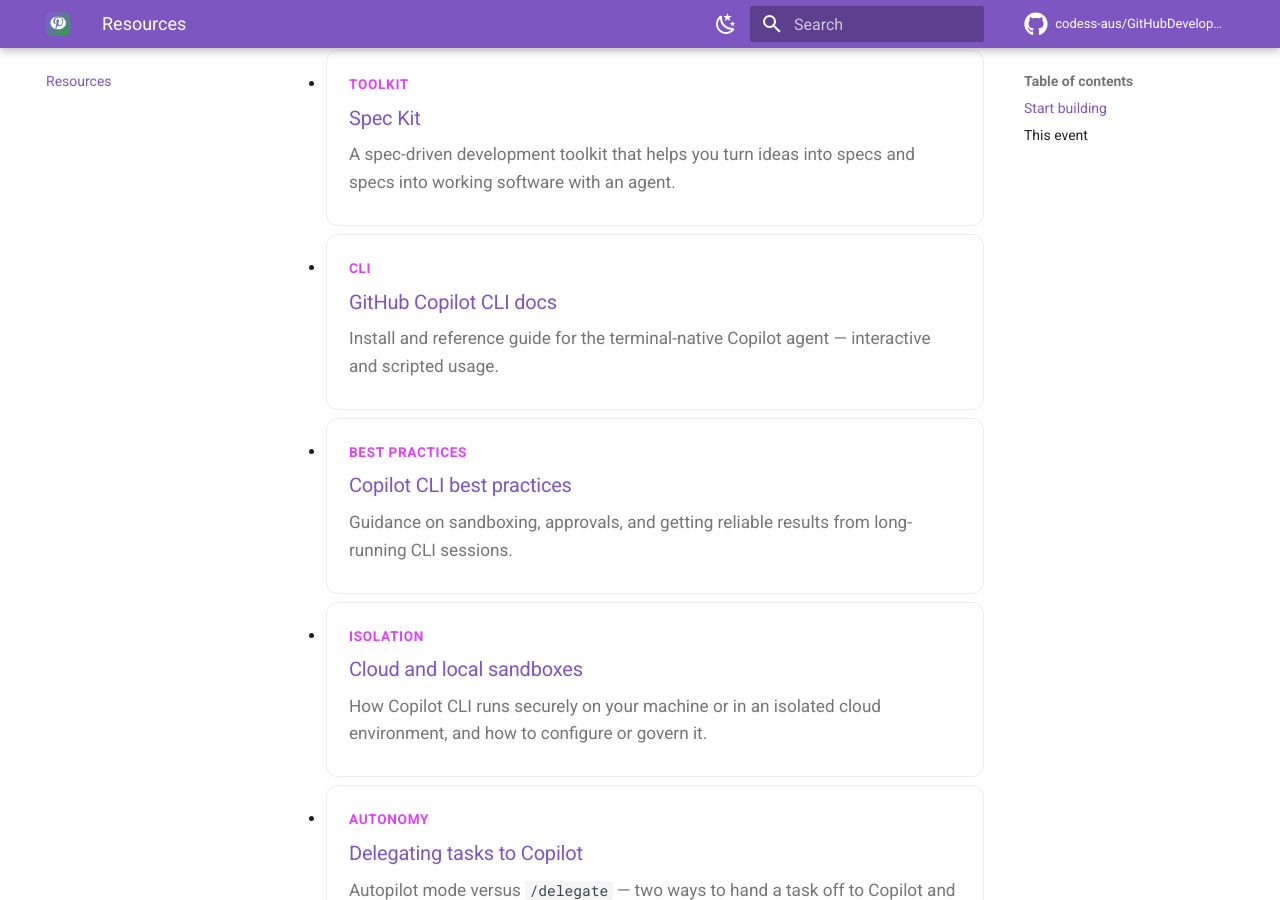
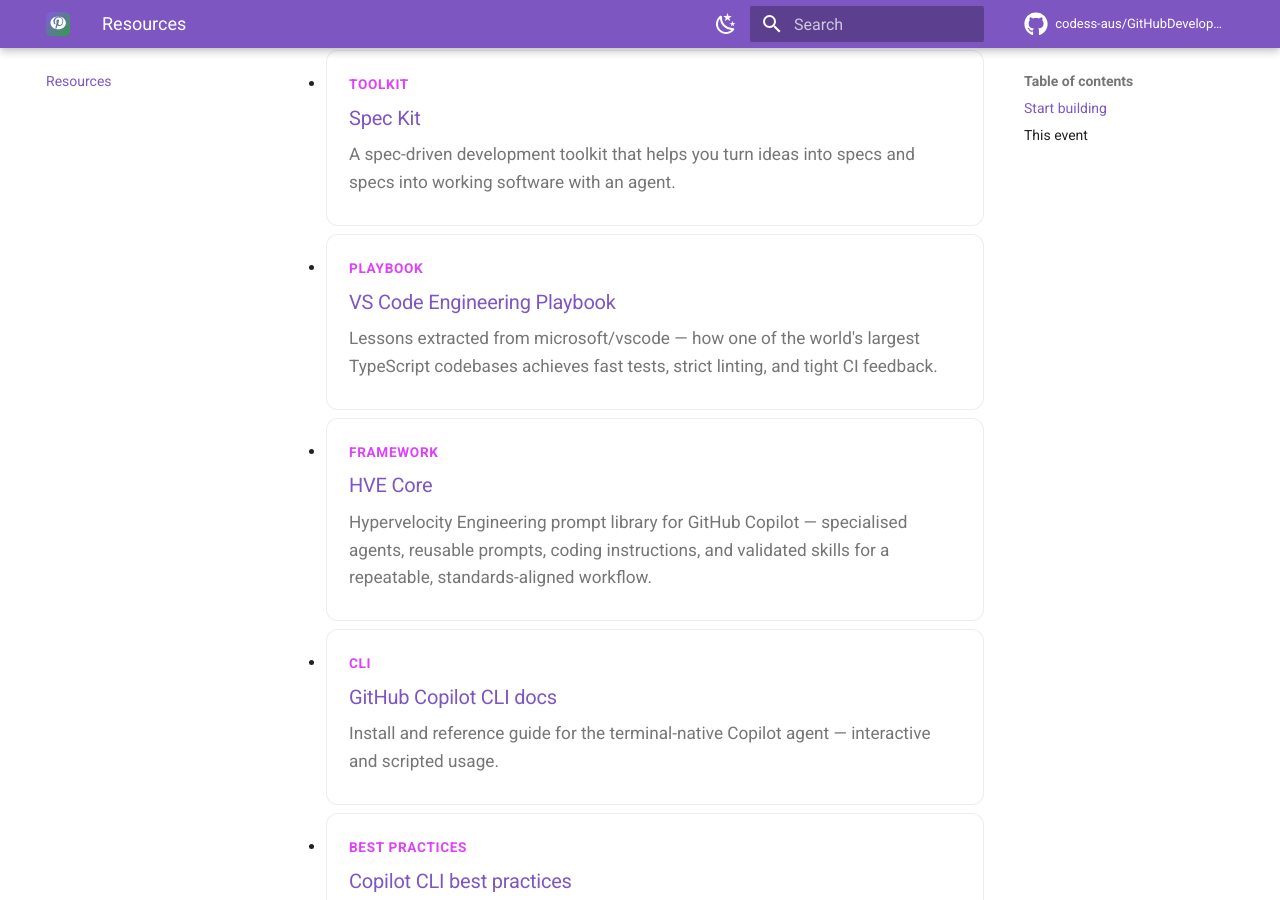
Before and after one commit to codess-aus/GitHubDeveloperDay, an MkDocs documentation site: the page built from docs/resources.md, in a window 1280 px wide and 900 px high, scrolled down 871 px. Built offline with MkDocs 1.6.1 and Material for MkDocs 9.7.7, drawn with Linux system fonts in a browser that asks for light colours; comment, search, counter and statistics services are not loaded.

Commit message:
Add VS Code Engineering Playbook and HVE Core to Resources
Co-authored-by: Copilot <223556219+Copilot@users.noreply.github.com>

```diff
--- a/docs/resources.md
+++ b/docs/resources.md
@@ -25,6 +25,16 @@ references referenced throughout the day.
     <span class="gdd-cat">Toolkit</span>
     <h3><a href="https://github.com/github/spec-kit" target="_blank" rel="noopener">Spec Kit</a></h3>
     <p>A spec-driven development toolkit that helps you turn ideas into specs and specs into working software with an agent.</p>
+  </li>
+  <li>
+    <span class="gdd-cat">Playbook</span>
+    <h3><a href="https://github.com/xavierxmorris/vscode-engineering-playbook" target="_blank" rel="noopener">VS Code Engineering Playbook</a></h3>
+    <p>Lessons extracted from microsoft/vscode — how one of the world's largest TypeScript codebases achieves fast tests, strict linting, and tight CI feedback.</p>
+  </li>
+  <li>
+    <span class="gdd-cat">Framework</span>
+    <h3><a href="https://github.com/codess-aus/hve-core" target="_blank" rel="noopener">HVE Core</a></h3>
+    <p>Hypervelocity Engineering prompt library for GitHub Copilot — specialised agents, reusable prompts, coding instructions, and validated skills for a repeatable, standards-aligned workflow.</p>
   </li>
   <li>
     <span class="gdd-cat">CLI</span>
```
